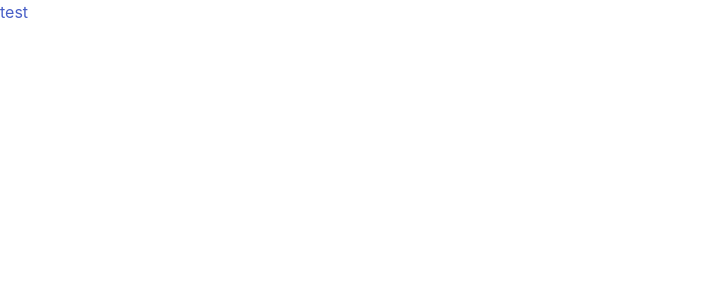
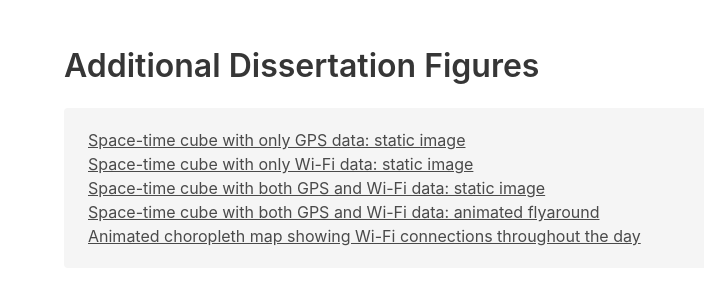
Before and after one commit to matthew-law/dissertation, a plain HTML site: page index.html in a window 1280 px wide. Shown: the whole page, without its empty margins (0-704 px from the left). Drawn offline with nearby package versions, Linux system fonts and the light colour scheme.

Commit message:
write index page

```diff
--- a/index.html
+++ b/index.html
@@ -10,6 +10,20 @@
     <link rel="stylesheet" href="https://cdn.jsdelivr.net/npm/bulma@0.8.0/css/bulma.min.css">
 </head>
   <body>
-    <a href="STC-GPS.pdf">test</a>
+    <div class="container">
+      <br><br>
+      <h1 class="title">Additional Dissertation Figures</h1>
+      <div class="notification">
+        <a href="STC-GPS.pdf">Space-time cube with only GPS data: static image</a>
+        <br>
+        <a href="STC-wifi.pdf">Space-time cube with only Wi-Fi data: static image</a>
+        <br>
+        <a href="STC-both.pdf">Space-time cube with both GPS and Wi-Fi data: static image</a>
+        <br>
+        <a href="STC-both.mp4">Space-time cube with both GPS and Wi-Fi data: animated flyaround</a>
+        <br>
+        <a href="choropleth.mp4">Animated choropleth map showing Wi-Fi connections throughout the day</a>
+      </div>
+    </div>
   </body>
 </html>
```
